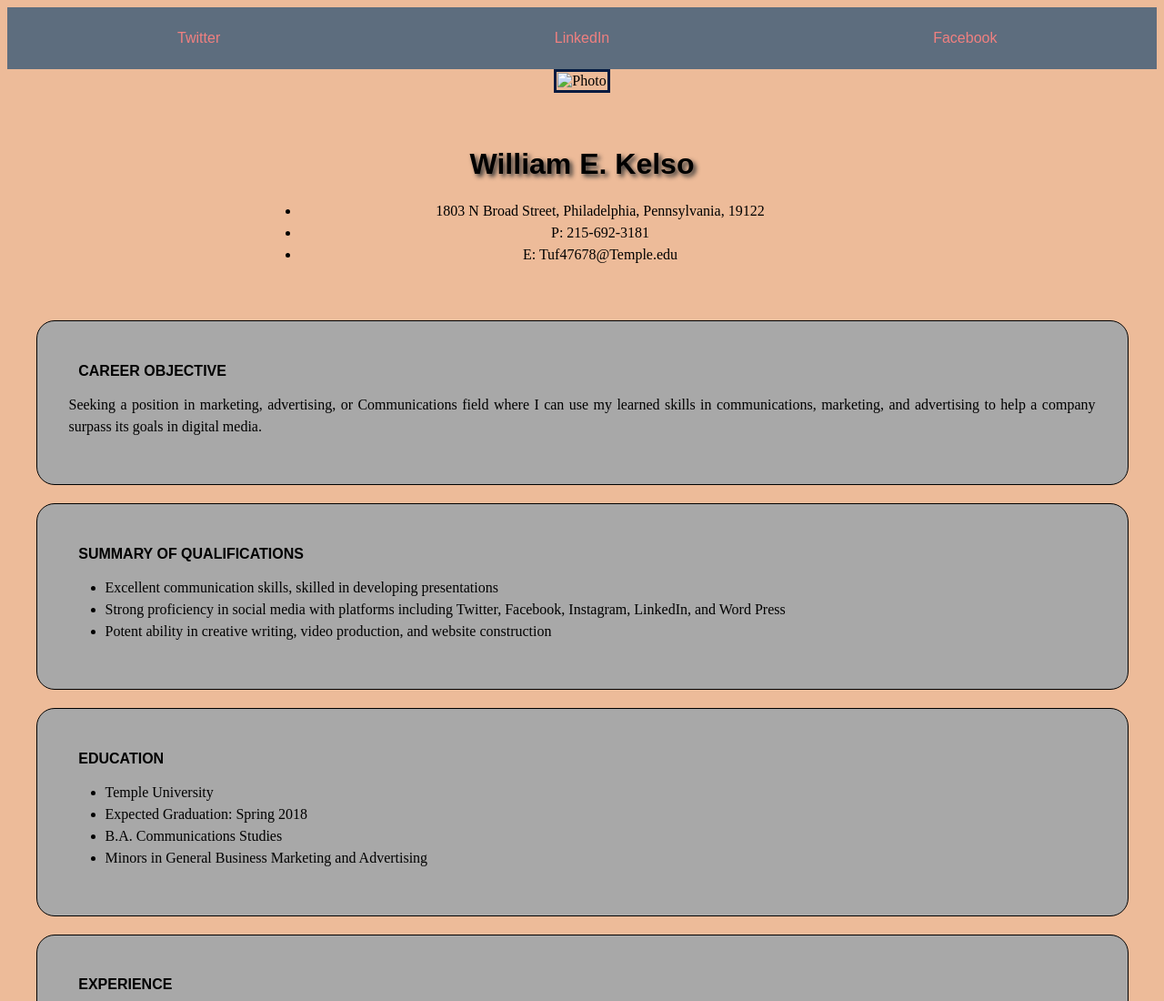
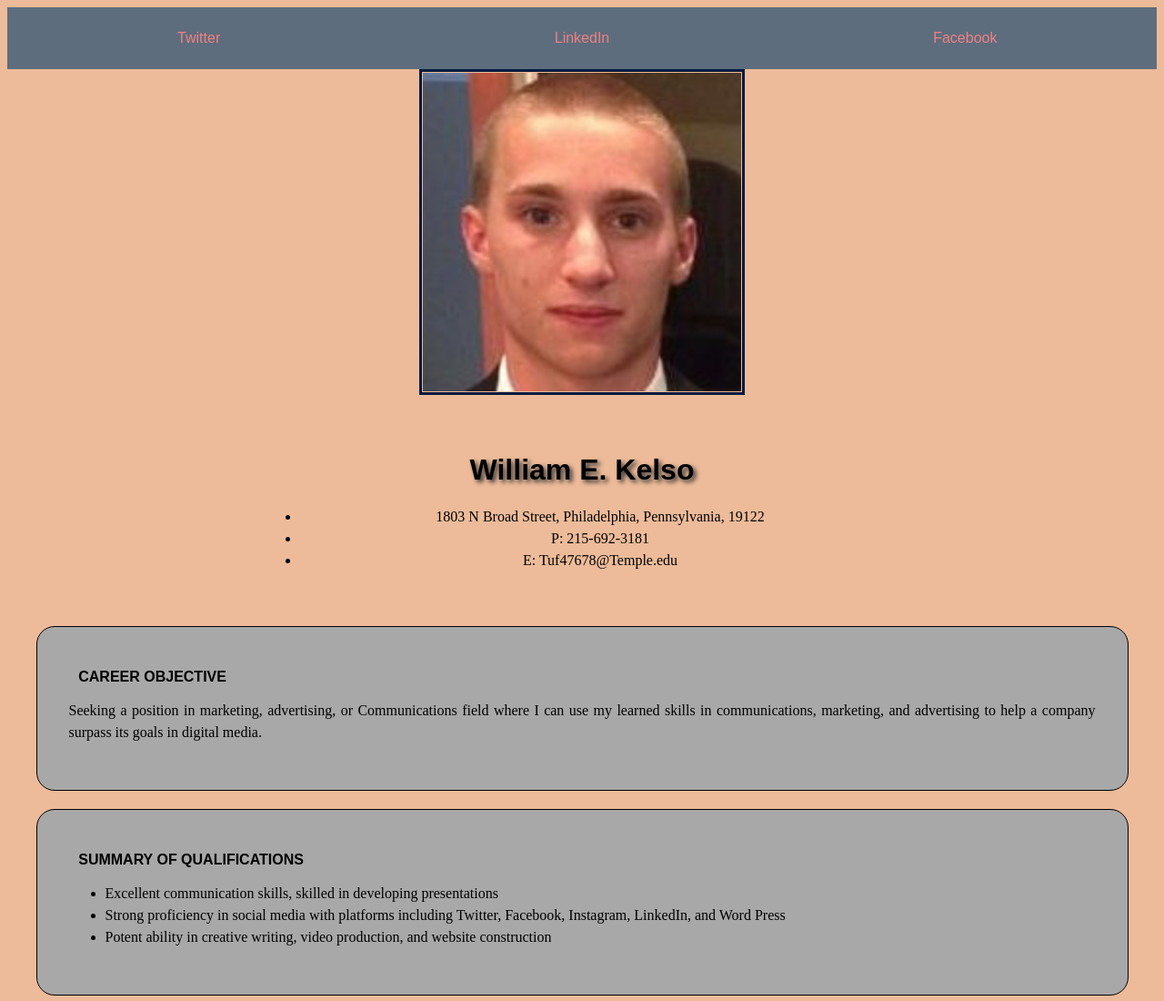
Before and after one commit to billykelso/midterm, a plain HTML site: page index2.html in a window 1280 px wide. Shown: the top 1100 px of the page at 91% size. Drawn offline with Linux system fonts and the light colour scheme.

Commit message:
Update index2.html

```diff
--- a/index2.html
+++ b/index2.html
@@ -11,7 +11,7 @@
 	</nav>
 
 	<center>
-		<img src="Me copy.png" alt="Photo" width="350" height="350" border="5">
+		<img src="Mecopy.png" alt="Photo" width="350" height="350" border="5">
 	</center>
 
 	<div class="content-container">
```
